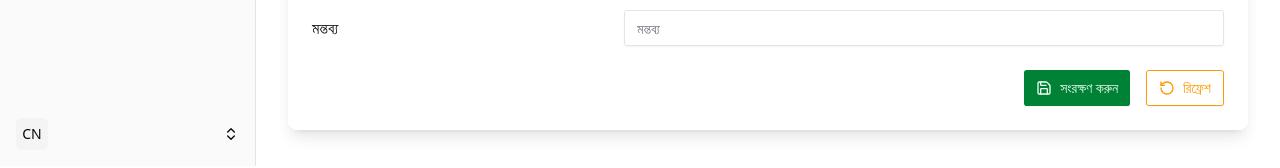
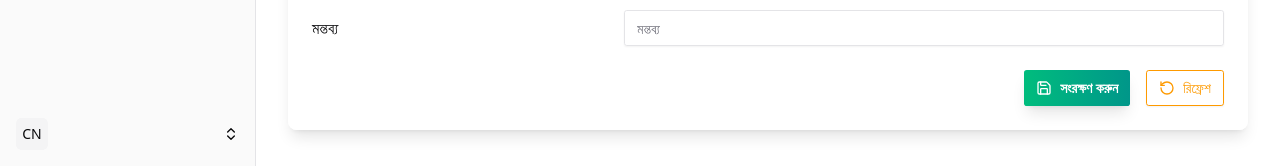
Before and after one commit to mubinkg/itz-project, a Next.js app: page /create-abandoned-property in a window 1280 px wide. Shown: the part 634-802 px from the top of the page. Built offline with nearby package versions, Linux system fonts and the light colour scheme; no server answers; the database is empty.

Commit message:
design fixed

```diff
--- a/src/components/abandoned-property/CreateAbandonedProperty.tsx
+++ b/src/components/abandoned-property/CreateAbandonedProperty.tsx
@@ -210,7 +210,12 @@ const CreateAbandonedProperty = ({
       <div className="flex gap-4 flex-wrap justify-end">
         <Button
           type="submit"
-          className="bg-green-700 hover:bg-green-800 flex items-center gap-2"
+          // className="bg-green-700 hover:bg-green-800 flex items-center gap-2"
+          className={`text-white font-semibold shadow-lg transition-all duration-200
+            ${editingId
+              ? 'bg-yellow-600 hover:bg-yellow-700'
+              : 'bg-gradient-to-r from-emerald-500 to-teal-600 hover:from-emerald-700 hover:to-teal-700'
+            }`}
         >
           {editingId ? (
             <>
--- a/src/components/create-mouja-form.tsx
+++ b/src/components/create-mouja-form.tsx
@@ -52,7 +52,7 @@ const CreateMoujaForm = ({
       }}
       className="space-y-6"
     >
-      <div>
+      <div className='flex flex-col gap-1'>
         <label className="block text-sm font-medium text-gray-700">
           মৌজার নাম
         </label>
@@ -63,7 +63,7 @@ const CreateMoujaForm = ({
           required
         />
       </div>
-      <div>
+      <div className='flex flex-col gap-1'>
         <label className="block text-sm font-medium text-gray-700">
           জে.এল. নং
         </label>
```
